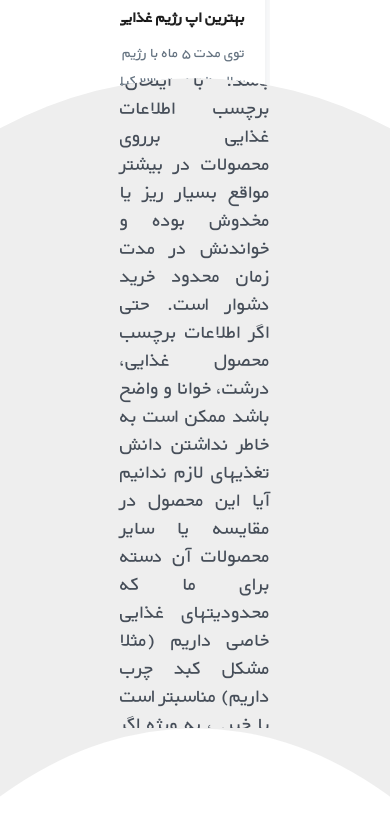
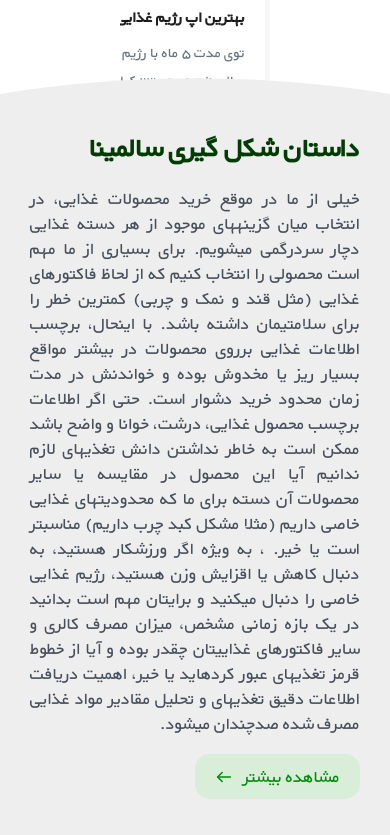
Before and after one commit to alikalatearabi/salemina-main-website, a React (Vite) app: page / in a window 390 px wide. Shown: the part 5660-6495 px from the top of the page. Built offline with nearby package versions, Linux system fonts and the light colour scheme.

Commit message:
make the story component responsive

```diff
--- a/src/components/Story/style.scss
+++ b/src/components/Story/style.scss
@@ -1,4 +1,4 @@
-.story{
+.story {
     direction: rtl;
     padding: 100px 120px;
     font-family: 'yekan';
@@ -11,27 +11,49 @@
     justify-content: center;
     font-family: 'yekan';
 
-    h2{
+    h2 {
         color: #013C04;
         font-size: 38px;
         margin: 0;
     }
 
-    p{
+    p {
         color: #464E59;
         font-size: 20px;
         text-align: justify;
     }
 
-    span{
+    span {
         color: #018A08;
         font-size: 18px;
     }
 
-    .storyLink{
+    .storyLink {
         display: flex;
         align-items: center;
         justify-content: space-between;
         width: 130px;
     }
+
+    // Responsive adjustments
+    @media (max-width: 768px) {
+        clip-path: ellipse(250% 100% at 50% 100%);
+        padding: 50px 30px;
+        height: auto;
+
+        h2 {
+            font-size: 28px;
+        }
+
+        p {
+            font-size: 18px;
+        }
+
+        .storyLink {
+            width: 50%;
+            background-color: #d8eed9;
+            padding: 10px 20px;
+            border-radius: 15px;
+        }
+    }
 }
```
